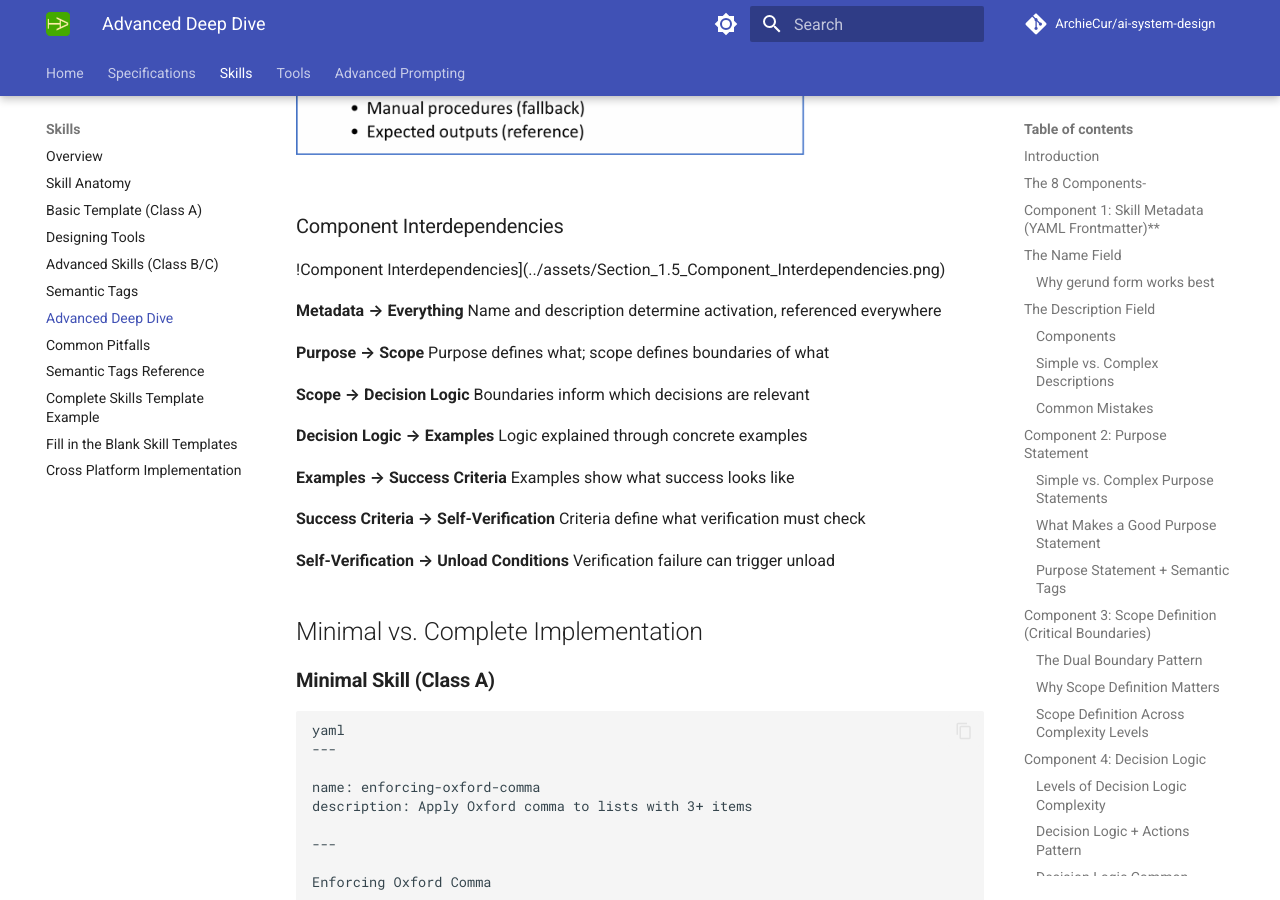
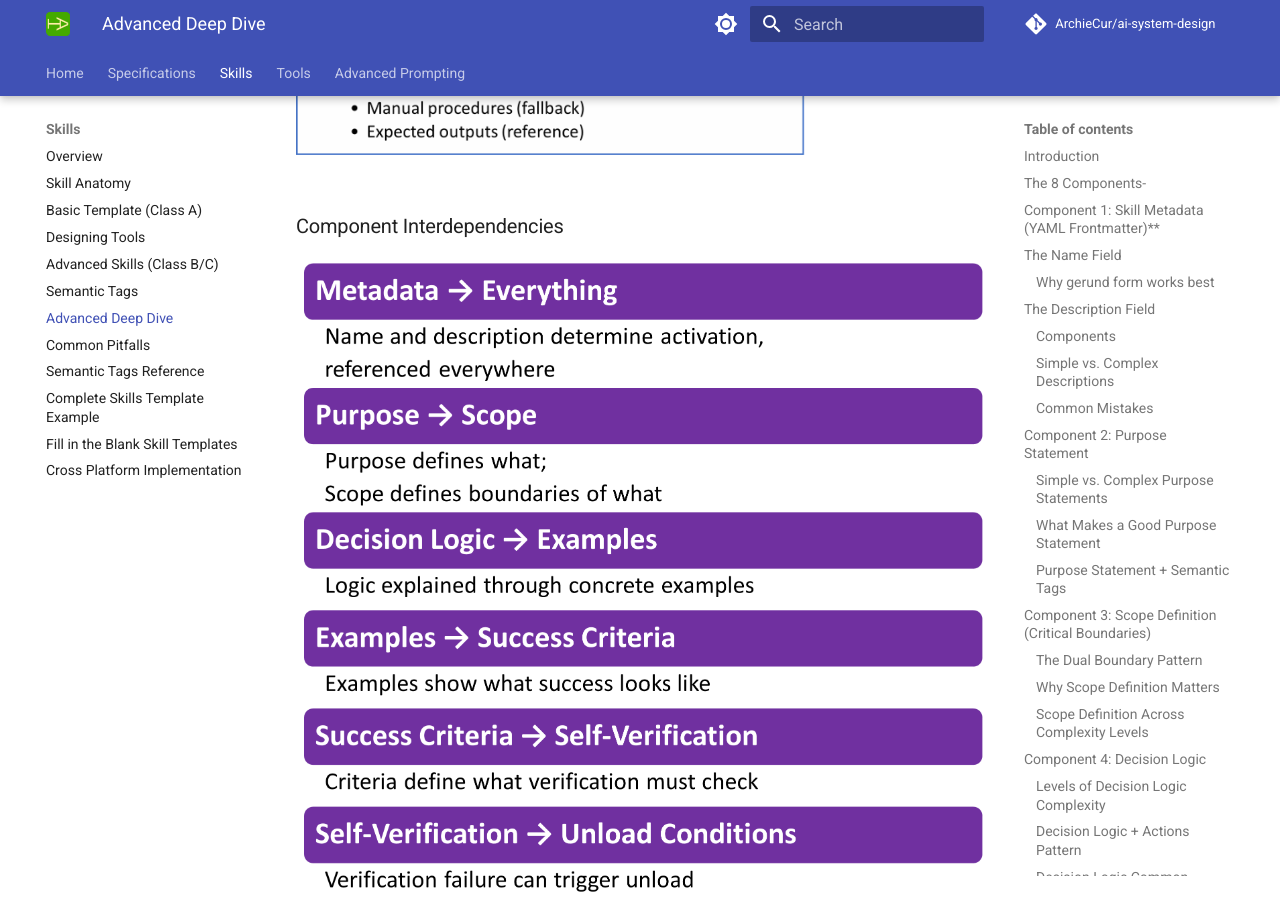
Before and after one commit to ArchieCur/ai-system-design, an MkDocs documentation site: the page built from docs/skills/Skills_1.5_Advanced_Deep_Dive.md, in a window 1280 px wide and 900 px high, scrolled down 38896 px. Built offline with MkDocs 1.6.1 and Material for MkDocs 9.7.7, drawn with Linux system fonts in a browser that asks for light colours; comment, search, counter and statistics services are not loaded.

Commit message:
Update Skills_1.5_Advanced_Deep_Dive.md

```diff
--- a/docs/skills/Skills_1.5_Advanced_Deep_Dive.md
+++ b/docs/skills/Skills_1.5_Advanced_Deep_Dive.md
@@ -2055,7 +2055,7 @@ See references/VERIFICATION.md for procedures.
 
 ### Component Interdependencies
 
-!Component Interdependencies](../assets/Section_1.5_Component_Interdependencies.png)
+![Component Interdependencies](../assets/Section_1.5_Component_Interdependencies.png)
 
 **Metadata → Everything**
 Name and description determine activation, referenced everywhere
```
